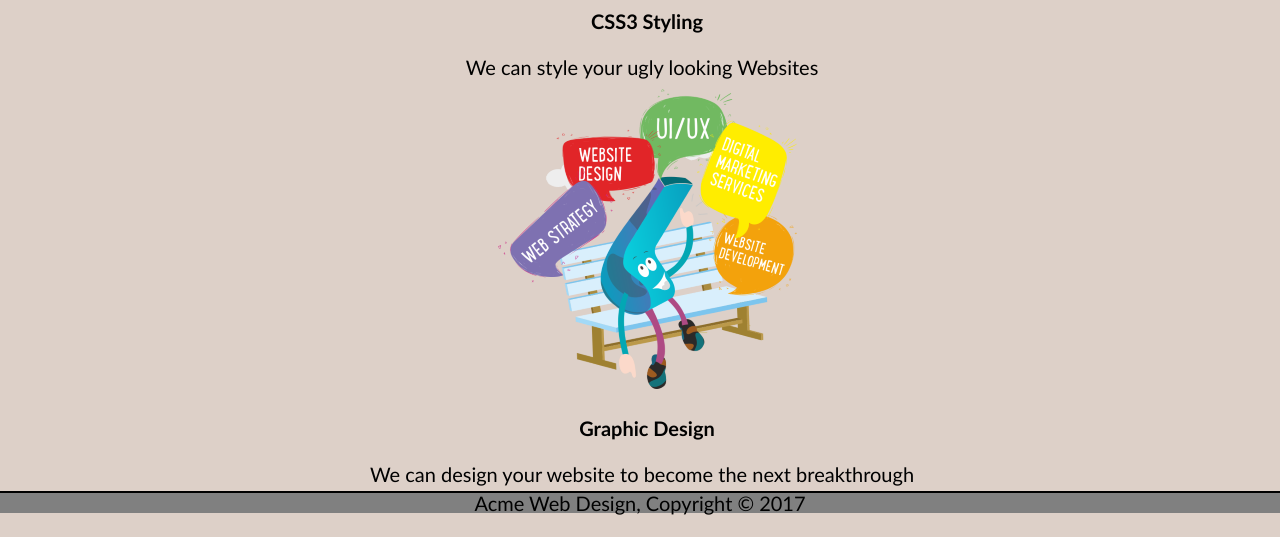
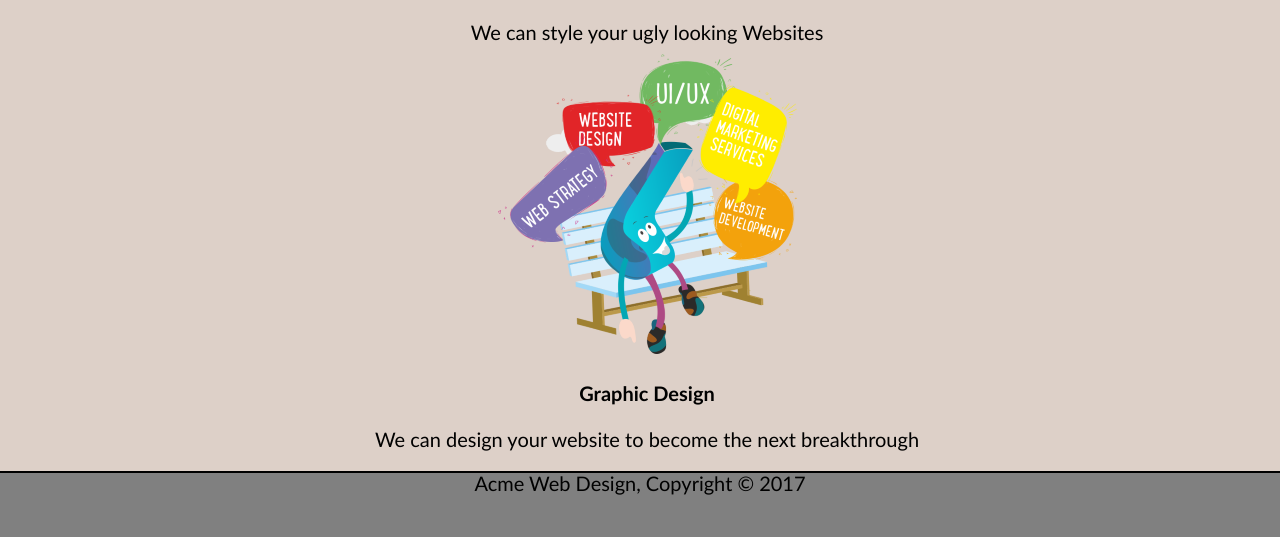
Before and after one commit to Zainab-Saad/Acme-Web-Design, a plain HTML site: page index.html in a window 1280 px wide. Shown: the part 1526-2063 px from the top of the page. Before the commit the page ends 2041 px from the top, so only its background shows below. Drawn offline with Linux system fonts and the light colour scheme.

Commit message:
Some fixes

```diff
--- a/css/style.css
+++ b/css/style.css
@@ -167,17 +167,16 @@ aside#sidebar .quote input, aside#sidebar .quote textarea{
 footer{
     background-color: #808080;
     border-top: black solid 2px;
-    position: absolute;
     /* margin-top: 20px; */
     margin: auto;
     text-align: center;
     width: 100%;
+    height: 8vh;
+    position: sticky;
+    top: 100%;
 }
 
 #about-footer{
-    height: 8vh;
-    position: sticky;
-    top: 100%;
 }
 
 /* media queries */
@@ -209,9 +208,9 @@ footer{
         line-height: 1em;
     }
 
-    #boxes .box p{
+    #boxes{
         margin: auto;
-        margin-left: -10px;
+        padding: 15px;
     }
 
     #newsletter form{
```
Also changed, not shown: about.html (+1 -1 lines), services.html (+1 -1 lines).
